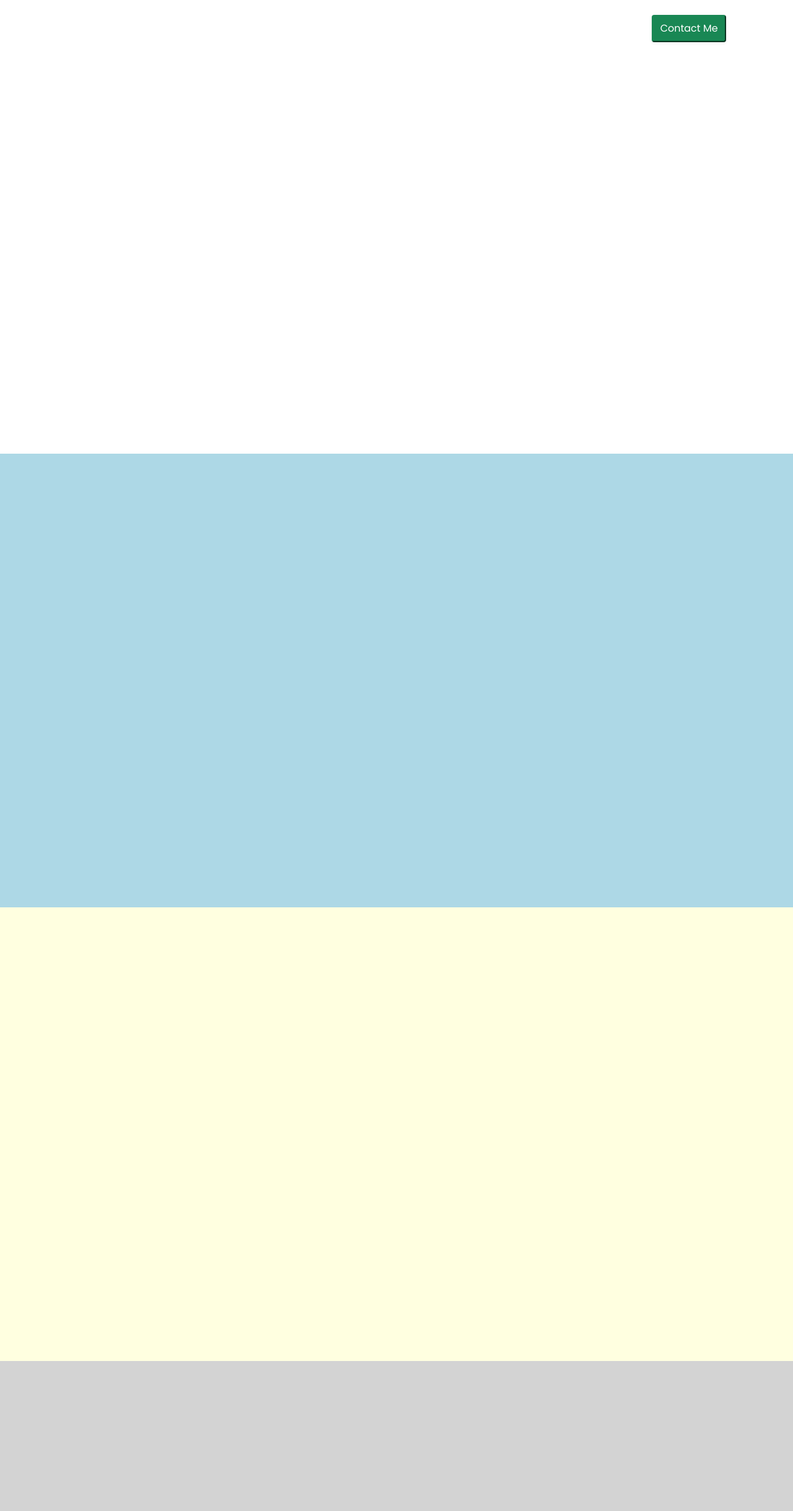
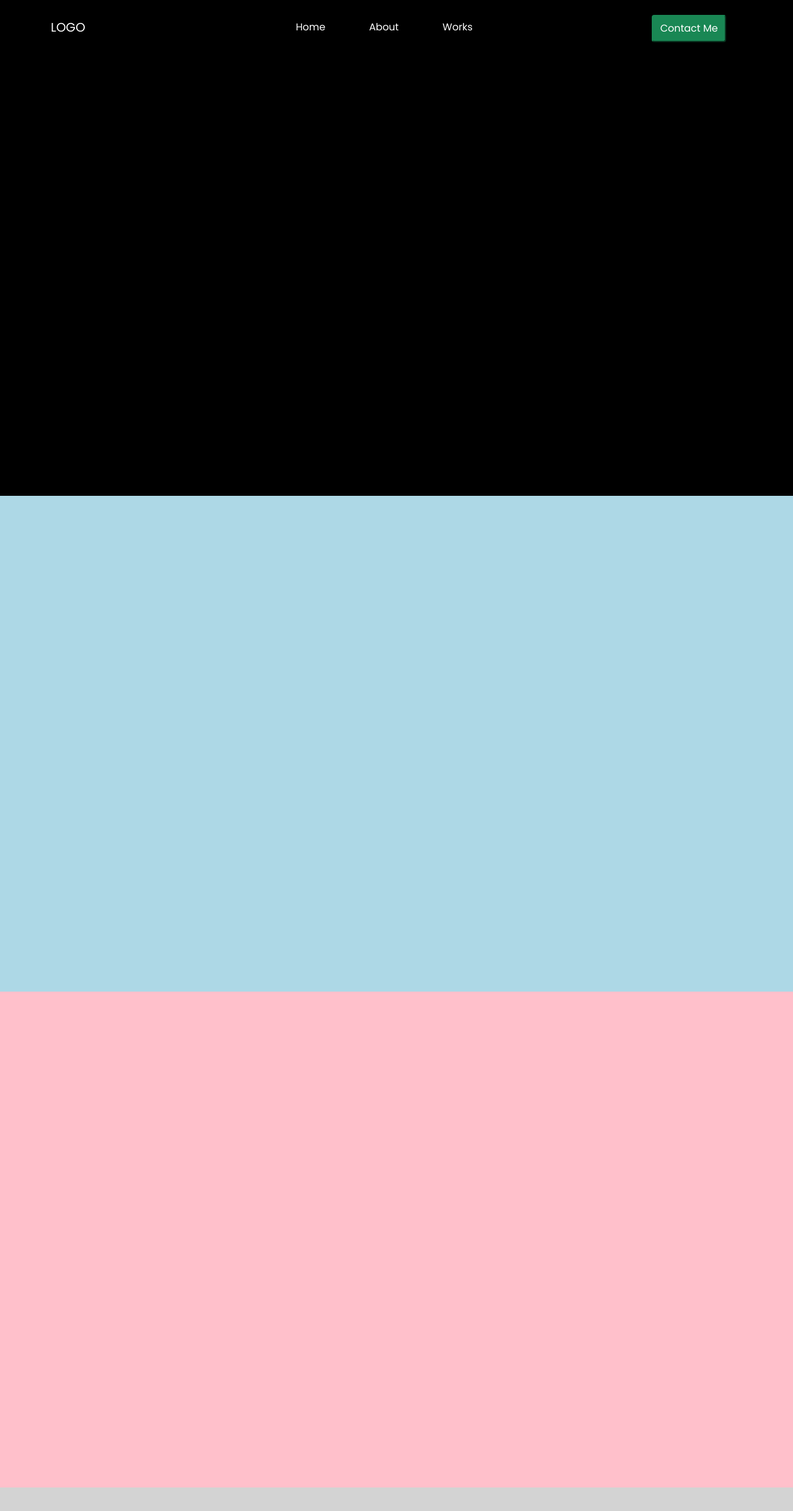
Before and after one commit to nmsarm/React-Portfolio, a React (Create React App) app: page / in a window 1280 px wide. Shown: the top 2438 px of the page at 62% size. Built offline with nearby package versions, Linux system fonts and the light colour scheme.

Commit message:
changed section height to 100vh

```diff
--- a/src/styles/About.css
+++ b/src/styles/About.css
@@ -1,4 +1,4 @@
 .about-container{
-    height: 91.5vh;
+    height: 100vh;
     background-color: lightblue;
 }
--- a/src/styles/Contact.css
+++ b/src/styles/Contact.css
@@ -1,4 +1,4 @@
 .contact-container{
-    height: 91.5vh;
+    height: 100vh;
     background-color: lightgrey;
 }
--- a/src/styles/Home.css
+++ b/src/styles/Home.css
@@ -1,4 +1,4 @@
 .home-container{
-    height: 91.5vh;
-    background-color: white;
+    height: 100vh;
+    background-color: black;
 }
--- a/src/styles/Works.css
+++ b/src/styles/Works.css
@@ -1,4 +1,4 @@
 .works-container{
-    height: 91.5vh;
-    background-color: lightyellow;
+    height: 100vh;
+    background-color: pink;
 }
```
